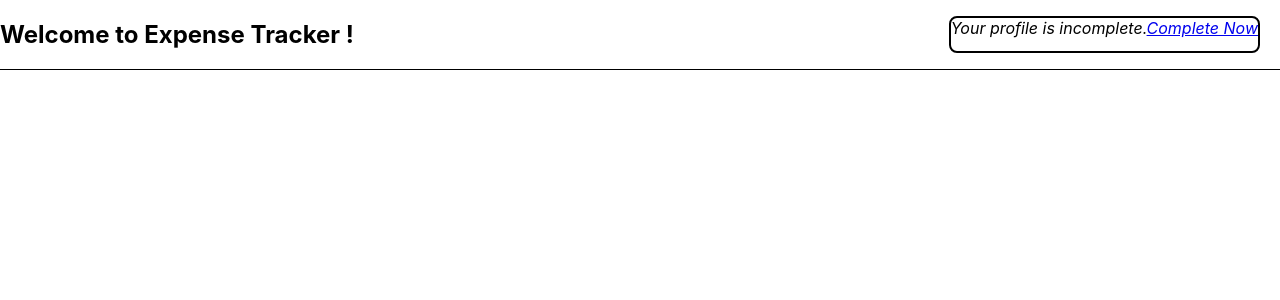
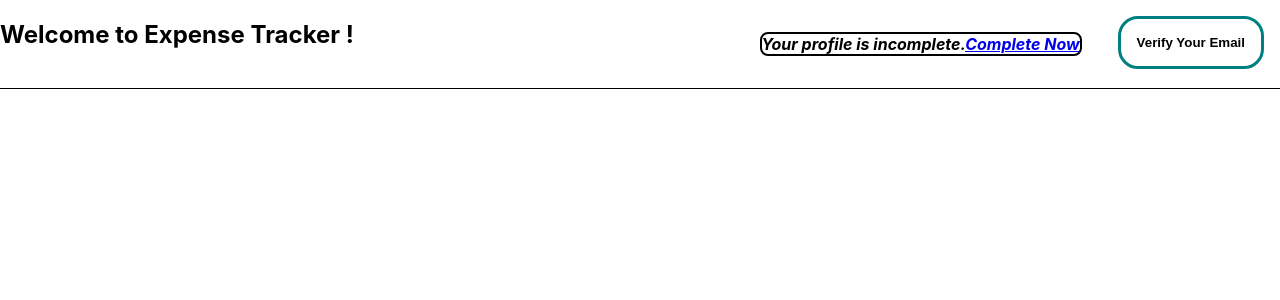
Before and after one commit to alishapaul01/Expense-tracker-with-React, a React (Create React App) app: page /home in a window 1280 px wide. Shown: the top 300 px of the page. Built offline with nearby package versions, Linux system fonts and the light colour scheme.

Commit message:
Added Code for Email Verification

```diff
--- a/src/Components/Home/Home.js
+++ b/src/Components/Home/Home.js
@@ -1,14 +1,41 @@
 // import { NavLink } from "react-bootstrap";
+import { useContext } from 'react';
 import classes from './Home.module.css'
 import { Link } from "react-router-dom/cjs/react-router-dom.min";
+import AuthContext from '../../Store/auth-context';
 
 const Home=()=>{
+    const authCtx= useContext(AuthContext);
+    const verifyEmailHandler = (e) => {
+
+        e.preventDefault();
+        fetch('https://identitytoolkit.googleapis.com/v1/accounts:sendOobCode?key=AIzaSyBNOz1MYeGBYHHahcUQZuKj7rteQi0uYbM',{
+            method:'POST',
+            body :JSON.stringify({
+                requestType:"VERIFY_EMAIL",
+                idToken:authCtx.token
+
+            }),
+            headers:{
+                'Content-Type':'application/json'
+            }
+        }).then(res => {
+            if(res.ok){
+                console.log(res)
+            } else {
+                res.json().then(data => {
+                    alert(data.error.message)
+                })
+            }
+        })
+    }
     return (
         <div className={classes.home}>
         <h2>Welcome to Expense Tracker !</h2>
         <p>Your profile is incomplete.
             <Link to='/profile'>Complete Now</Link>
-            </p>
+        </p>
+        <div className={classes.action}><button onClick={verifyEmailHandler}>Verify Your Email</button></div>
         </div>
     )
 
--- a/src/Components/Home/Home.module.css
+++ b/src/Components/Home/Home.module.css
@@ -15,3 +15,13 @@
 width: max-content;
 
 }
+.action button{
+    cursor:pointer;
+    margin: 1rem;
+    color: black;
+    background-color: transparent;
+    padding: 1rem;
+    border: 3px solid teal;
+    border-radius: 20px;
+    font-weight: bold;
+}
--- a/src/Components/Profile/Profile.js
+++ b/src/Components/Profile/Profile.js
@@ -22,14 +22,16 @@
       }).then(res => {
         if(res.ok){
           res.json().then(data => {
-            console.log(data.users.email);
-            setPercent(100)
+            console.log(data.users)
+            if(data.users.some(el => el.hasOwnProperty('displayName'))){
+              setPercent(100)
+            }
             nameInputRef.current.value = data.users.map(item => item.displayName)
             photoURLRef.current.value = data.users.map(item => item.photoUrl)
           })
         }
       })
-    })
+    }, [nameInputRef, photoURLRef , authCtx.token])
     const submitHandler = (e) => {
         e.preventDefault();
         const enteredName = nameInputRef.current.value;
--- a/src/Components/Profile/Profile.module.css
+++ b/src/Components/Profile/Profile.module.css
@@ -6,10 +6,9 @@
 .profile h3{
   margin-left: 1rem;
 }
-.profile p{
-  margin-right: 1rem;
+p{
+  margin: 2rem auto;
   font-style: italic;
-  color:blueviolet;
   font-weight: bold;
 }
 
```
